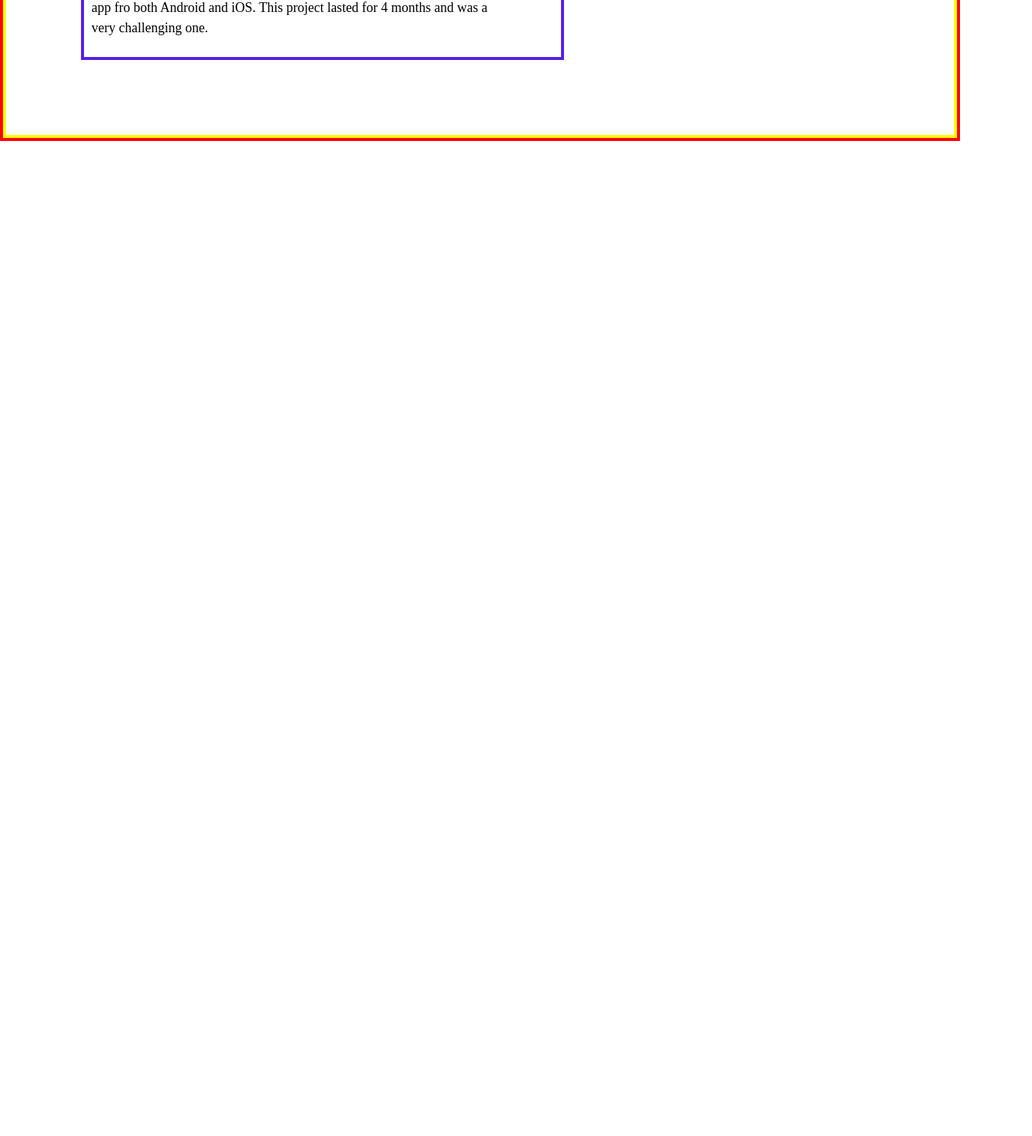
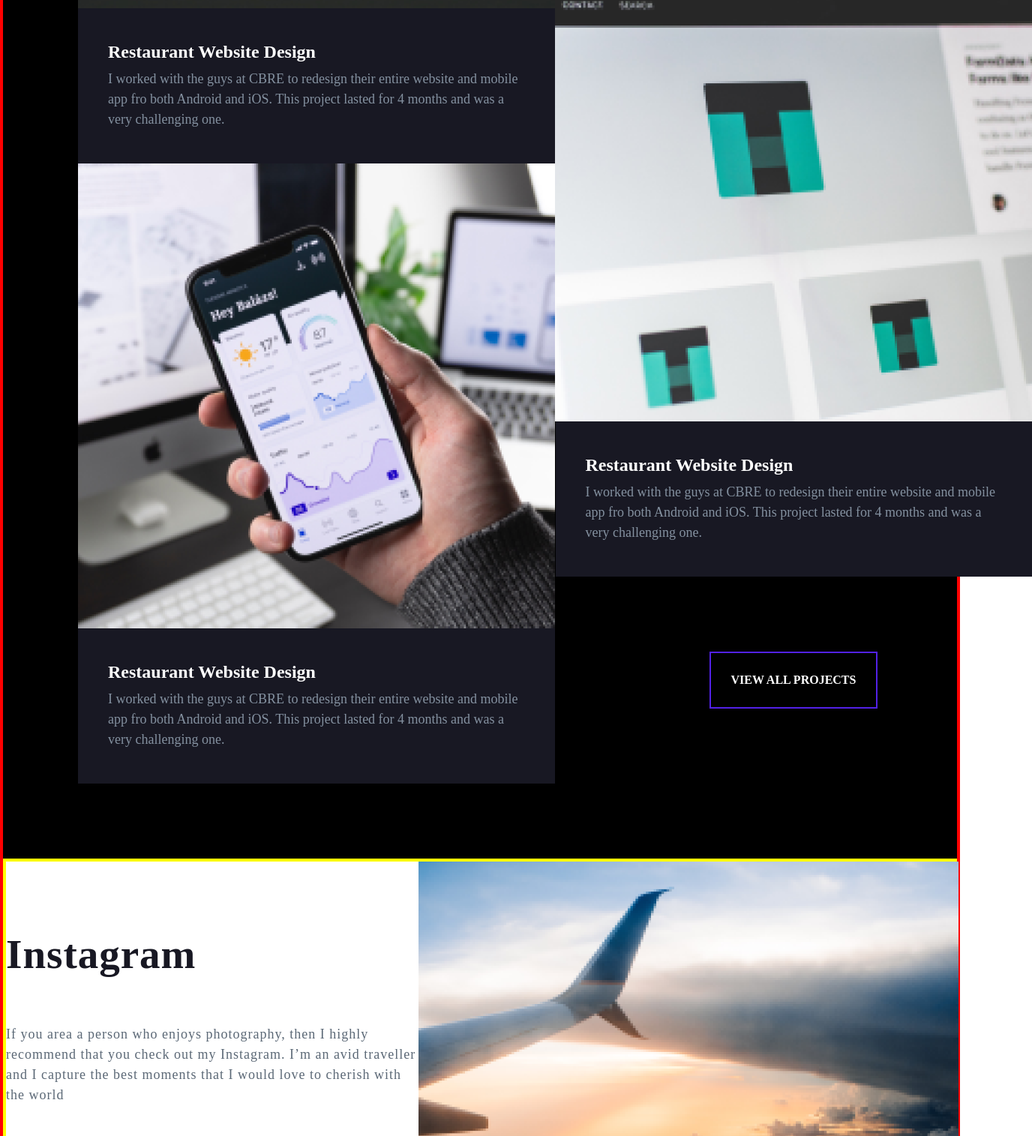
Before and after one commit to GruppaKino/k1no, a plain HTML site: page RobinWilliams/rb.html in a window 1280 px wide. Shown: the part 3278-4793 px from the top of the page at 75% size, 1376 px wide, since content can reach past the window. Before the commit the page ends 3466 px from the top, so only its background shows below. Drawn offline with Linux system fonts and the light colour scheme.

Commit message:
Сделал сектор Instagram

```diff
--- a/RobinWilliams/rb.css
+++ b/RobinWilliams/rb.css
@@ -293,20 +293,19 @@ main {
 
 
 .myprog {
-    border: 4px solid yellow;
     margin: 0 auto;
     padding: 100px;
+    background-color: black;
+    color: white;
 }
 .myprog_tabl {
     display: flex;
-    flex-wrap: wrap;
-    justify-content: space-between;
+    justify-content: space-evenly;
 }
 
 .myproge_tabl_one {
     display: flex;
     flex-direction: column;
-    border: 4px solid #5221E6;
 }
 .mpj_one p {
     font-weight: 700;
@@ -319,11 +318,14 @@ main {
     line-height: 66px;
 }
 .mpj_one {
-    text-align: center;
+    text-align: left;
+    padding: 50px 0;
 }
 .mpj_two {
     text-align: left;
-    padding: 10px;
+    margin: 0 auto;
+    padding: 40px;
+    background-color: #181823;
 }
 .mpj_two h4 {
     font-weight: 700;
@@ -334,5 +336,109 @@ main {
     font-weight: 400;
     font-size: 18px;
     line-height: 27px;
+    width: 556px;
+    color: #8491A0;
+}
+.mpj_three {
+    text-align: left;
+    margin: 0 auto;
+    padding: 40px;
+    background-color: #181823;
+}
+.mpj_three h4{
+    font-weight: 700;
+    font-size: 24px;
+    line-height: 36px;
+}
+.mpj_three p {
+    font-weight: 400;
+    font-size: 18px;
+    line-height: 27px;
+    width: 556px;
+    color: #8491A0;
+}
+
+.myproge_tabl_two {
+    display: flex;
+    flex-direction: column;
+    align-items: center;
+}
+.mpj_fore {
+    text-align: left;
+    margin: 0 auto;
+    padding: 40px;
+    background-color: #181823;
+}
+.mpj_fore h4 {
+    font-weight: 700;
+    font-size: 24px;
+    line-height: 36px;
+}
+.mpj_fore p {
+    font-weight: 400;
+    font-size: 18px;
+    line-height: 27px;
+    width: 555px;
+    color: #8491A0;
+}
+.mpj_five {
+    text-align: left;
+    margin: 0 auto;
+    padding: 40px;
+    background-color: #181823;
+}
+.mpj_five h4 {
+    font-weight: 700;
+    font-size: 24px;
+    line-height: 36px;
+}
+.mpj_five p {
+    font-weight: 400;
+    font-size: 18px;
+    line-height: 27px;
+    width: 555px;
+    color: #8491A0;
+}
+.mpj_six {
+    margin: 100px auto;
+    border: 2px solid #5221E6;
+    padding: 27px;
+}
+
+
+.instagram {
+    border: 4px solid yellow;
+    display: flex;
+    justify-content: space-between;
+    align-items: center;
+}
+.instagram_tab1 {
+    text-align: left;
+    margin: 0 auto;
+}
+.instagram_tab1 h2 {
+    font-weight: 700;
+    font-size: 55px;
+    line-height: 66px;
+    color: #181823;
+    letter-spacing: 1px;
+    padding: 50px 0;
+}
+.instagram_tab1 p {
+    font-weight: 400;
+    font-size: 18px;
+    line-height: 27px;
     width: 550px;
+    letter-spacing: 1px;
+    padding: 10px 0;
+    color: #5B6876;
 }
+#instagram_end_text {
+    font-weight: 400;
+    font-size: 16px;
+    line-height: 24px;
+    color: #181823;
+    letter-spacing: 1px;
+    padding: 100px 0;
+    text-decoration: underline;
+}
--- a/RobinWilliams/rb.html
+++ b/RobinWilliams/rb.html
@@ -196,20 +196,56 @@
                             I worked with the guys at CBRE to redesign their entire website and mobile app fro both Android and iOS. This project lasted for 4 months and was a very challenging one.
                         </p>
                     </div>
-                    <img src="" alt="">
+                    <img src="img/phonefortabl.png" alt="" width="636" height="620">
                     <div class="mpj_three">
                         <h4>
-
+                            Restaurant Website Design
                         </h4>
                         <p>
-
+                            I worked with the guys at CBRE to redesign their entire website and mobile app fro both Android and iOS. This project lasted for 4 months and was a very challenging one.
                         </p>
                     </div>
                 </div>
                 <div class="myproge_tabl_two">
-
+                    <img src="img/phonewho.png" alt="" width="636" height="620">
+                    <div class="mpj_fore">
+                        <h4>
+                            Restaurant Website Design
+                        </h4>
+                        <p>
+                            I worked with the guys at CBRE to redesign their entire website and mobile app fro both Android and iOS. This project lasted for 4 months and was a very challenging one.
+                        </p>
+                    </div>
+                    <img src="img/cube.png" alt="" width="636" height="620">
+                    <div class="mpj_five">
+                        <h4>
+                            Restaurant Website Design
+                        </h4>
+                        <p>
+                            I worked with the guys at CBRE to redesign their entire website and mobile app fro both Android and iOS. This project lasted for 4 months and was a very challenging one.
+                        </p>
+                    </div>
+                    <div class="mpj_six">
+                        <h4>
+                            VIEW ALL PROJECTS
+                        </h4>
+                    </div>
                 </div>
             </div>
+        </section>
+        <section class="instagram">
+            <div class="instagram_tab1">
+                <h2>
+                    Instagram
+                </h2>
+                <p>
+                    If you area a person who enjoys photography, then I highly recommend that you check out my Instagram. I’m an avid traveller and I capture the best moments that I would love to cherish with the world
+                </p>
+                <p id="instagram_end_text">
+                    Follow me on IG
+                </p>
+            </div>
+            <img src="img/plain.png" alt="" width="720" height="600">
         </section>
     </main>
 </body>
```
Also changed, not shown: RobinWilliams/img/cube.png (added), RobinWilliams/img/phonefortabl.png (added), RobinWilliams/img/phonewho.png (added), RobinWilliams/img/plain.png (added).
